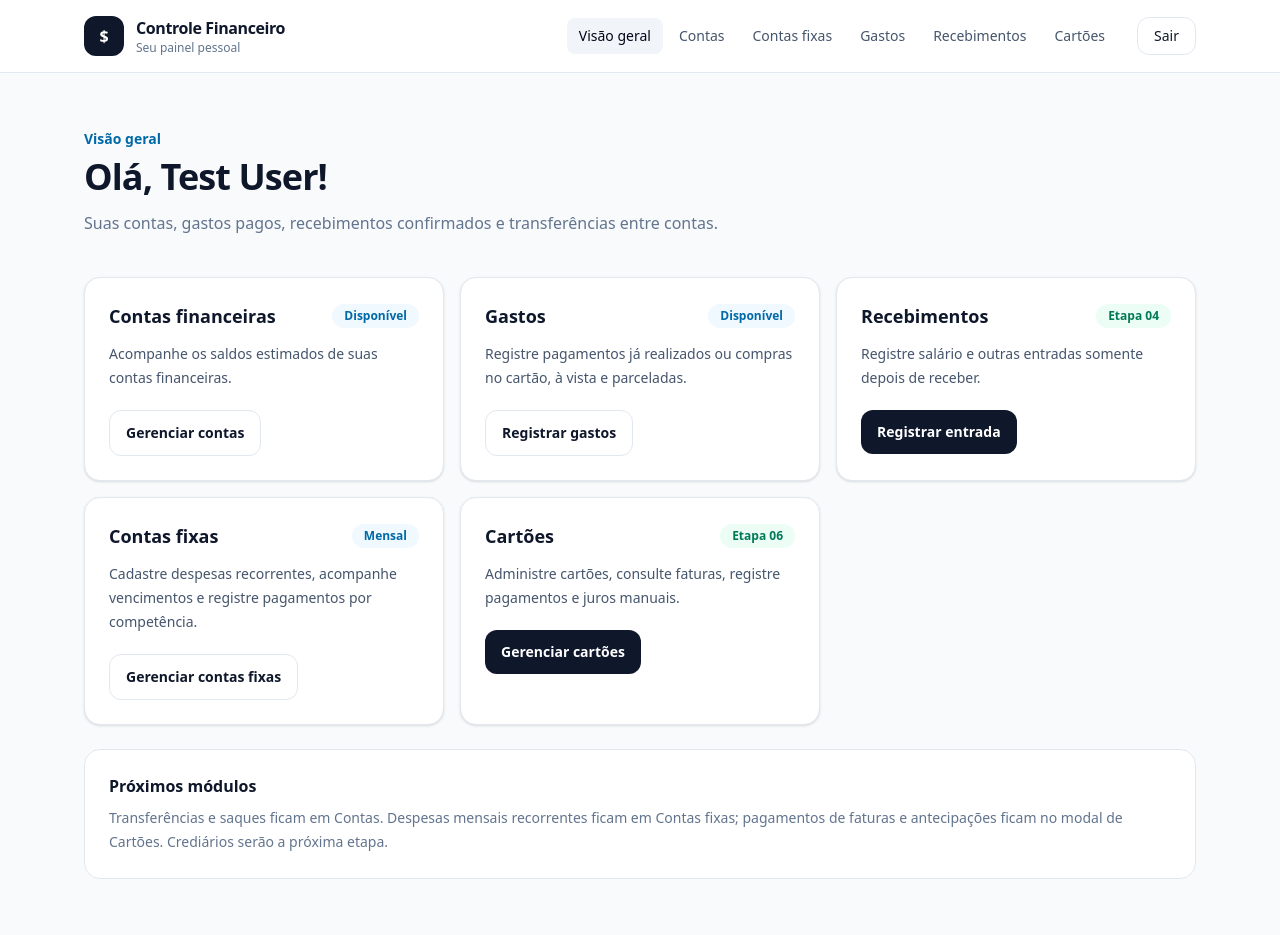
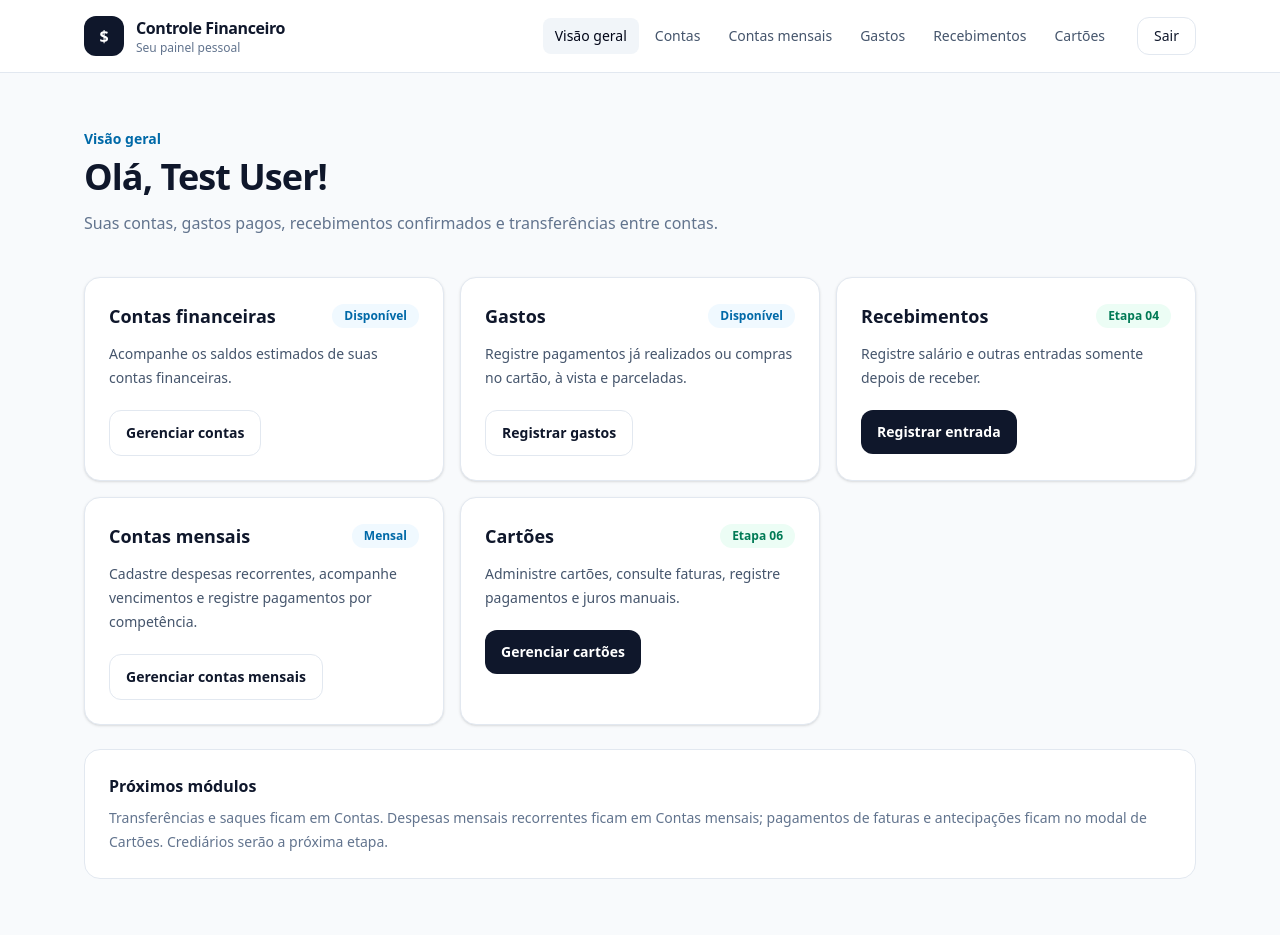
Before and after one commit to jrgviana/controle-financeiro, a Laravel app: page /dashboard in a window 1280 px wide. Run offline with Laravel 12, Linux system fonts and the light colour scheme; a user stored in the database is signed in; data comes from the database, SQL or seed files in the repository; style sheets or scripts are compiled from the project's sources; parts of the project's set-up code (start-up, migrations or seed data) failed here and were passed over; some libraries are stand-ins or nearby versions.

Commit message:
Uniformiza nomenclatura como Contas mensais em página, menu e dashboard

```diff
--- a/resources/views/dashboard.blade.php
+++ b/resources/views/dashboard.blade.php
@@ -34,11 +34,11 @@
         </section>
         <section class="rounded-2xl border border-slate-200 bg-white p-6 shadow-sm">
             <div class="flex items-center justify-between gap-3">
-                <h2 class="text-lg font-semibold">Contas fixas</h2>
+                <h2 class="text-lg font-semibold">Contas mensais</h2>
                 <span class="rounded-full bg-sky-50 px-3 py-1 text-xs font-semibold text-sky-700">Mensal</span>
             </div>
             <p class="mt-3 text-sm leading-6 text-slate-600">Cadastre despesas recorrentes, acompanhe vencimentos e registre pagamentos por competência.</p>
-            <a href="{{ route('contas-fixas.index') }}" class="mt-5 inline-flex rounded-xl border border-slate-200 px-4 py-3 text-sm font-semibold transition hover:bg-slate-100">Gerenciar contas fixas</a>
+            <a href="{{ route('contas-fixas.index') }}" class="mt-5 inline-flex rounded-xl border border-slate-200 px-4 py-3 text-sm font-semibold transition hover:bg-slate-100">Gerenciar contas mensais</a>
         </section>
         <section class="rounded-2xl border border-slate-200 bg-white p-6 shadow-sm">
             <div class="flex items-center justify-between gap-3">
@@ -52,6 +52,6 @@
 
     <section class="mt-6 rounded-2xl border border-slate-200 bg-white p-6">
         <h2 class="font-semibold">Próximos módulos</h2>
-        <p class="mt-2 text-sm leading-6 text-slate-500">Transferências e saques ficam em Contas. Despesas mensais recorrentes ficam em Contas fixas; pagamentos de faturas e antecipações ficam no modal de Cartões. Crediários serão a próxima etapa.</p>
+        <p class="mt-2 text-sm leading-6 text-slate-500">Transferências e saques ficam em Contas. Despesas mensais recorrentes ficam em Contas mensais; pagamentos de faturas e antecipações ficam no modal de Cartões. Crediários serão a próxima etapa.</p>
     </section>
 @endsection
--- a/resources/views/layouts/app.blade.php
+++ b/resources/views/layouts/app.blade.php
@@ -22,7 +22,7 @@
                 <nav class="flex items-center gap-1 text-sm" aria-label="Menu principal">
                     <a href="{{ route('dashboard') }}" class="rounded-lg px-3 py-2 font-medium transition hover:bg-slate-100 {{ request()->routeIs('dashboard') ? 'bg-slate-100 text-slate-950' : 'text-slate-600' }}">Visão geral</a>
                     <a href="{{ route('contas.index') }}" class="rounded-lg px-3 py-2 font-medium transition hover:bg-slate-100 {{ request()->routeIs('contas.*') ? 'bg-slate-100 text-slate-950' : 'text-slate-600' }}">Contas</a>
-                    <a href="{{ route('contas-fixas.index') }}" class="rounded-lg px-3 py-2 font-medium transition hover:bg-slate-100 {{ request()->routeIs('contas-fixas.*') ? 'bg-slate-100 text-slate-950' : 'text-slate-600' }}">Contas fixas</a>
+                    <a href="{{ route('contas-fixas.index') }}" class="rounded-lg px-3 py-2 font-medium transition hover:bg-slate-100 {{ request()->routeIs('contas-fixas.*') ? 'bg-slate-100 text-slate-950' : 'text-slate-600' }}">Contas mensais</a>
                     <a href="{{ route('gastos.index') }}" class="rounded-lg px-3 py-2 font-medium transition hover:bg-slate-100 {{ request()->routeIs('gastos.*') ? 'bg-slate-100 text-slate-950' : 'text-slate-600' }}">Gastos</a>
                     <a href="{{ route('recebimentos.index') }}" class="rounded-lg px-3 py-2 font-medium transition hover:bg-slate-100 {{ request()->routeIs('recebimentos.*') ? 'bg-slate-100 text-slate-950' : 'text-slate-600' }}">Recebimentos</a>
                     <a href="{{ route('cartoes.index') }}" class="rounded-lg px-3 py-2 font-medium transition hover:bg-slate-100 {{ request()->routeIs('cartoes.*') ? 'bg-slate-100 text-slate-950' : 'text-slate-600' }}">Cartões</a>
--- a/resources/views/livewire/fixed-bills.blade.php
+++ b/resources/views/livewire/fixed-bills.blade.php
@@ -2,7 +2,7 @@
     <div class="flex flex-wrap items-start justify-between gap-4">
         <div>
             <p class="text-sm font-semibold text-sky-700">Planejamento e vencimentos</p>
-            <h1 class="mt-2 text-3xl font-semibold tracking-tight sm:text-4xl">Contas fixas</h1>
+            <h1 class="mt-2 text-3xl font-semibold tracking-tight sm:text-4xl">Contas mensais</h1>
             <p class="mt-3 max-w-3xl text-sm leading-6 text-slate-500">
                 Acompanhe suas contas e pagamentos previstos.
             </p>
```
Also changed, not shown: tests/Feature/FixedBillsTest.php (+1 -1 lines).
